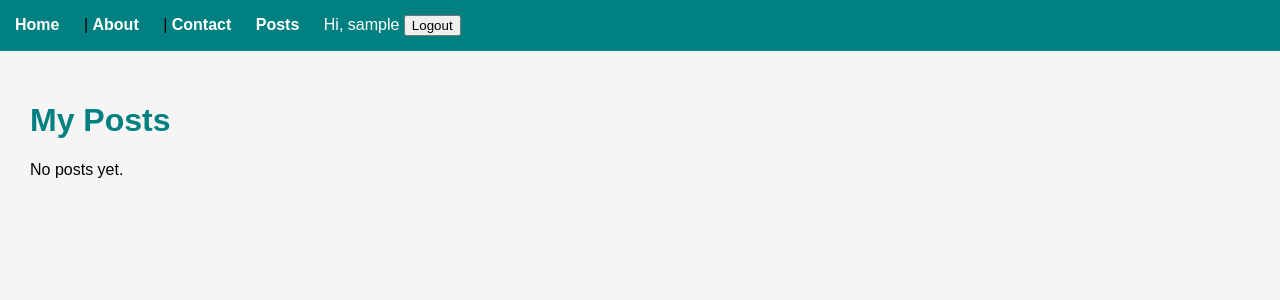
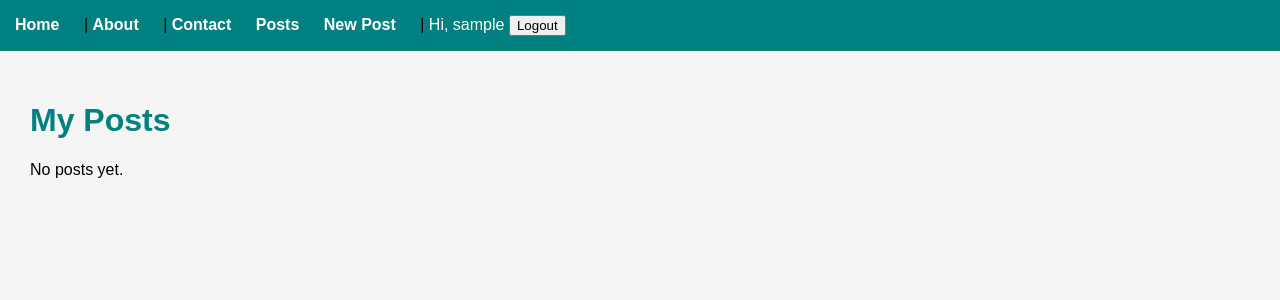
Before and after one commit to italayush63-tech/django-project, a Django app: page /posts/ in a window 1280 px wide. Shown: the top 300 px of the page. Run offline with Django 5.2, Linux system fonts and the light colour scheme; the visitor is signed in with stand-in values (Sample User, id 1); data that the repository does not hold is empty.

Commit message:
Add post author and create post form

```diff
--- a/mysite/myapp/models.py
+++ b/mysite/myapp/models.py
@@ -1,9 +1,11 @@
 from django.db import models
+from django.contrib.auth.models import User
 
 class Post (models.Model):
     title = models.CharField(max_length=200)
     content = models.TextField()
     created = models.DateTimeField(auto_now_add=True)
+    author = models.ForeignKey(User, on_delete=models.CASCADE, null=True, blank=True)
 
     def __str__(self):
         return self.title
--- a/mysite/myapp/templates/myapp/base.html
+++ b/mysite/myapp/templates/myapp/base.html
@@ -13,6 +13,7 @@
         <a href="/contact/">Contact</a>
         <a href="/posts/">Posts</a>
         {% if user.is_authenticated %}
+            <a href="/posts/new/">New Post</a> |
             <span style="color:white;">Hi, {{ user.username }}</span>
             <form method="post" action="{% url 'logout' %}" style="display:inline;">
                 {% csrf_token %}
--- a/mysite/myapp/templates/myapp/post_detail.html
+++ b/mysite/myapp/templates/myapp/post_detail.html
@@ -1,7 +1,11 @@
 {% extends 'myapp/base.html' %}
 
 {% block content %}
-<h1>{{ post.title }}</h1>
+<h1>{{ post.title }}
+    {% if post.author %}
+       <p> by {{ post.author.username }}</p>
+    {% endif %}
+</h1>
 <smnall>{{ post.created }}</smnall>
 <p>{{ post.content }}</p>
 <a href="/posts/"> Back to posts </a>
--- a/mysite/myapp/templates/myapp/posts.html
+++ b/mysite/myapp/templates/myapp/posts.html
@@ -4,7 +4,11 @@
     <h1>My Posts</h1>
 
 {% for post in posts %}
-   <h2><a href="/posts/{{ post.id }}/">{{ post.title }}</a></h2>
+   <h2><a href="/posts/{{ post.id }}/">{{ post.title }}</a>
+    {% if post.author %}
+       <p> by {{ post.author.username }}</p>
+    {% endif %}
+   </h2>
    <p>{{ post.content }}</p>
    <small>{{ post.created }}</small>
    <hr>
--- a/mysite/myapp/views.py
+++ b/mysite/myapp/views.py
@@ -1,9 +1,9 @@
 from django.shortcuts import redirect
 from django.contrib.auth import login
 from django.contrib.auth.forms import UserCreationForm
-from django.shortcuts import render, get_object_or_404
+from django.shortcuts import render, get_object_or_404, redirect
 from .models import Post
-from .forms import ContactForm
+from .forms import ContactForm, PostForm
 from django.contrib.auth.decorators import login_required
 
 def home(request):
@@ -42,3 +42,16 @@ def signup(request):
     else:
         form = UserCreationForm()
     return render(request, 'myapp/signup.html', {'form': form})
+
+@login_required(login_url='/login/')
+def create_post(request):
+    if request.method == 'POST':
+        form = PostForm(request.POST)
+        if form.is_valid():
+            post = form.save(commit=False)
+            post.author = request.user
+            post.save()
+            return redirect('/posts/')
+    else:
+        form = PostForm()
+    return render(request, 'myapp/create_post.html', {'form': form})
--- a/mysite/mysite/urls.py
+++ b/mysite/mysite/urls.py
@@ -13,4 +13,5 @@ urlpatterns = [
     path('login/', auth_views.LoginView.as_view(template_name='myapp/login.html')),
     path('logout/', auth_views.LogoutView.as_view(), name='logout'),
     path('signup/', views.signup),
+    path('posts/new/', views.create_post),
 ]
```
Also changed, not shown: mysite/myapp/forms.py (+6 -1 lines), mysite/myapp/templates/myapp/create_post.html (added, +10 -0 lines), mysite/myapp/migrations/0003_post_author.py (added).
